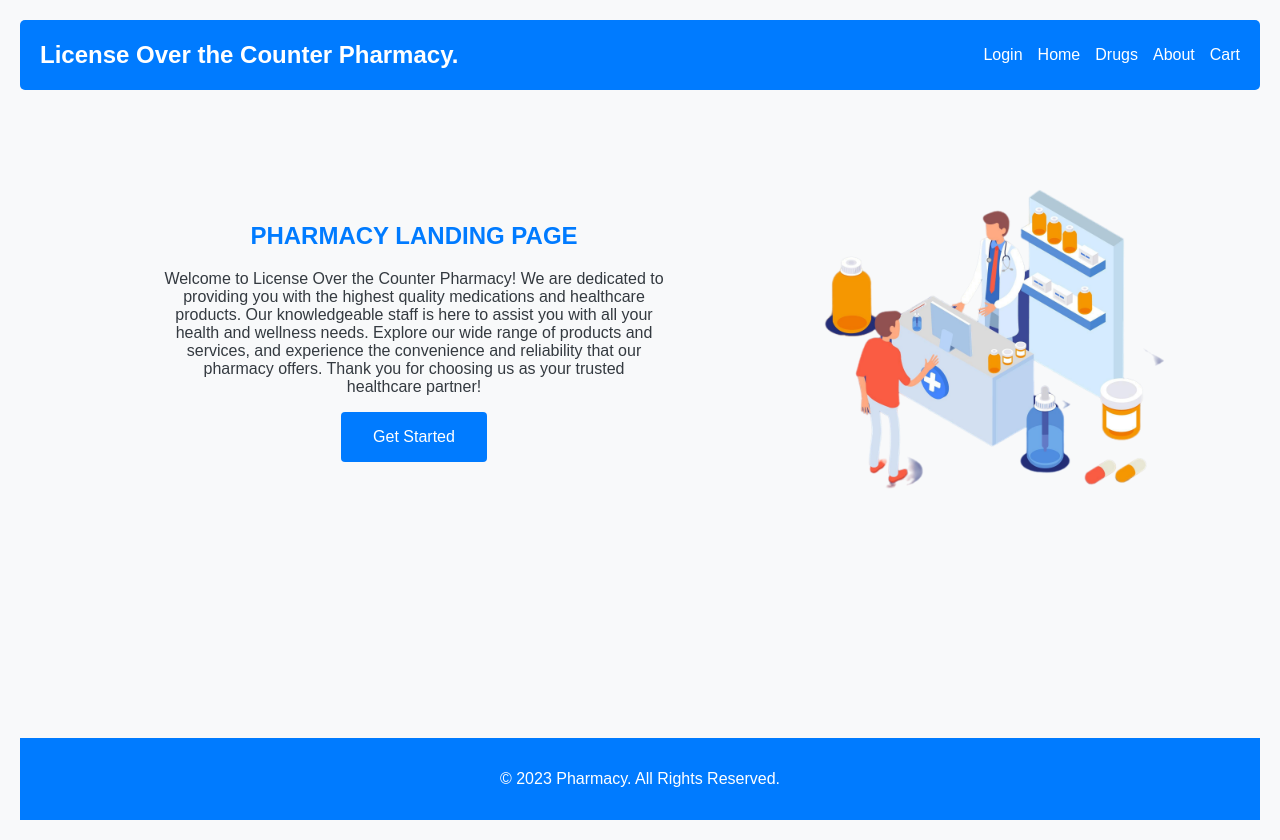
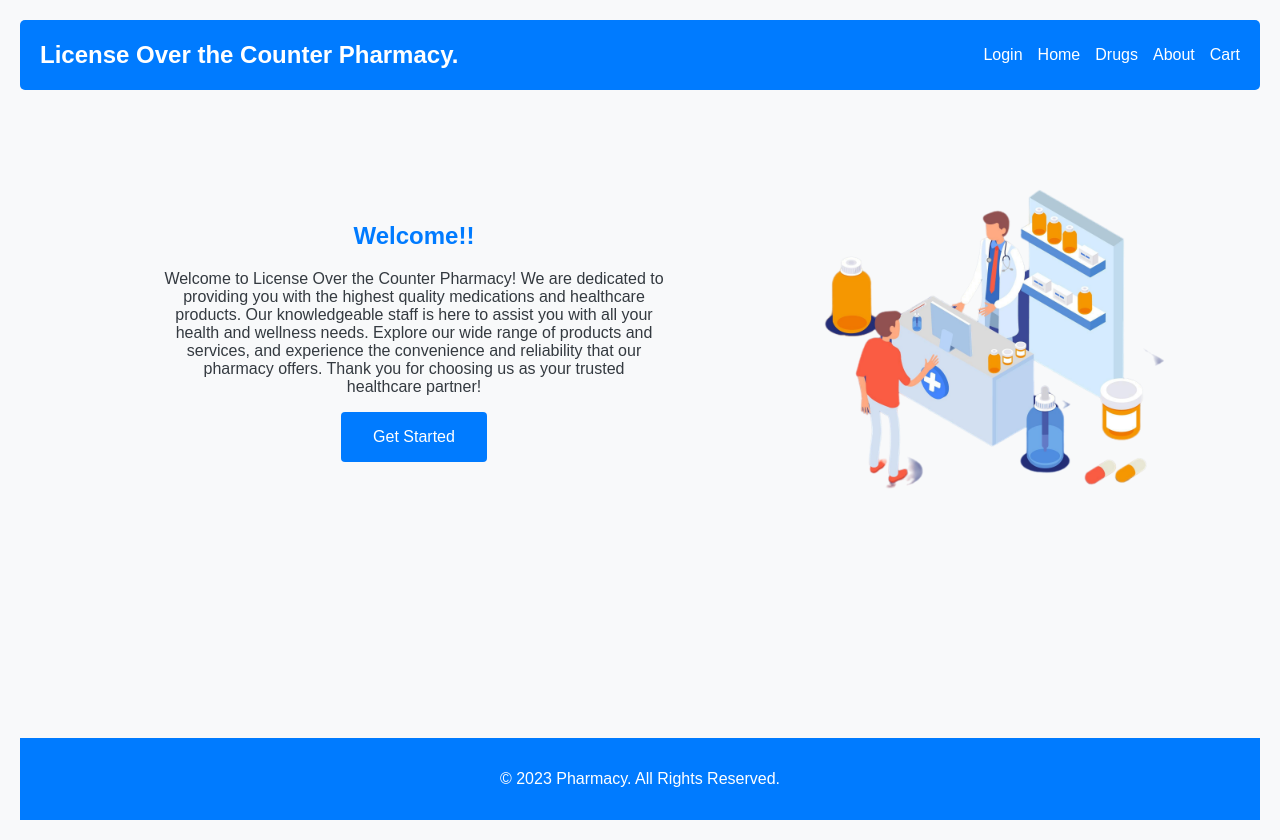
Before and after one commit to ohenek01/pharmacy_website, a React (Create React App) app in the folder pharmacy-frontend/: page / in a window 1280 px wide. Built offline with nearby package versions, Linux system fonts and the light colour scheme.

Commit message:
addind the description

```diff
--- a/pharmacy-frontend/src/components/Home.js
+++ b/pharmacy-frontend/src/components/Home.js
@@ -38,7 +38,7 @@ const Home = () => {
       {/* Main Content */}
       <main className="main">
         <section className="landing-page">
-          <h1>PHARMACY LANDING PAGE</h1>
+          <h1>Welcome!!</h1>
           <p>
           Welcome to License Over the Counter Pharmacy!
           We are dedicated to providing you with the highest quality medications and healthcare products.
```
